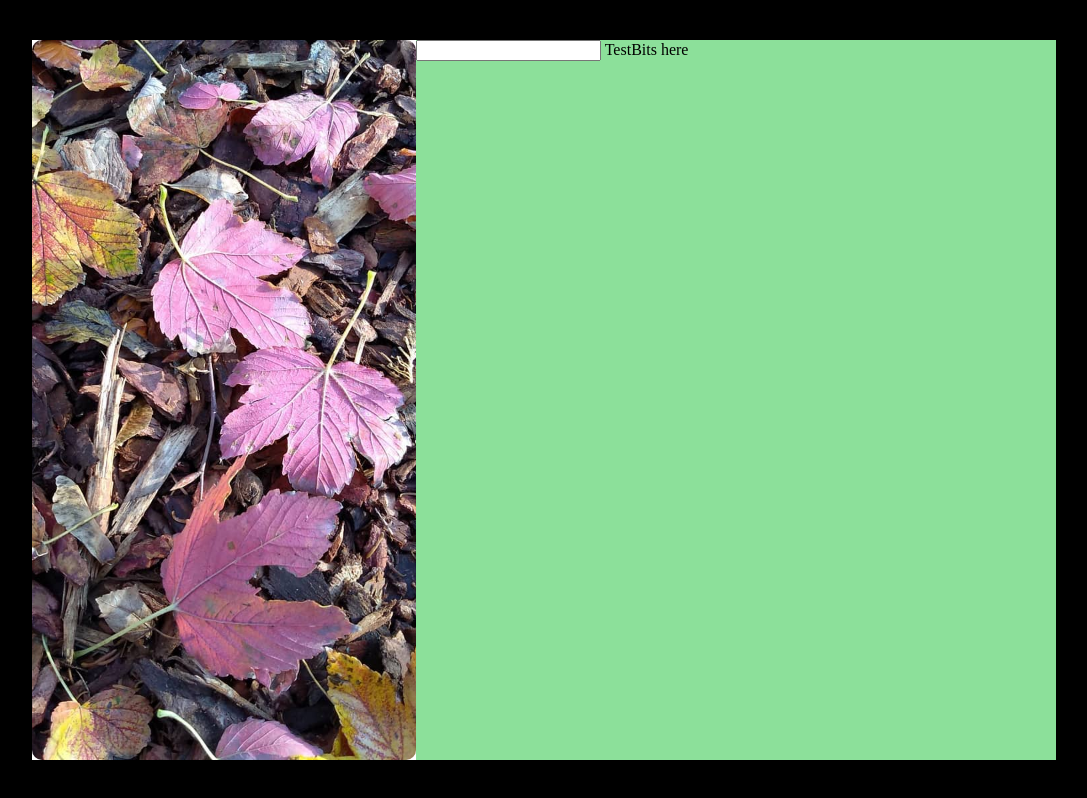
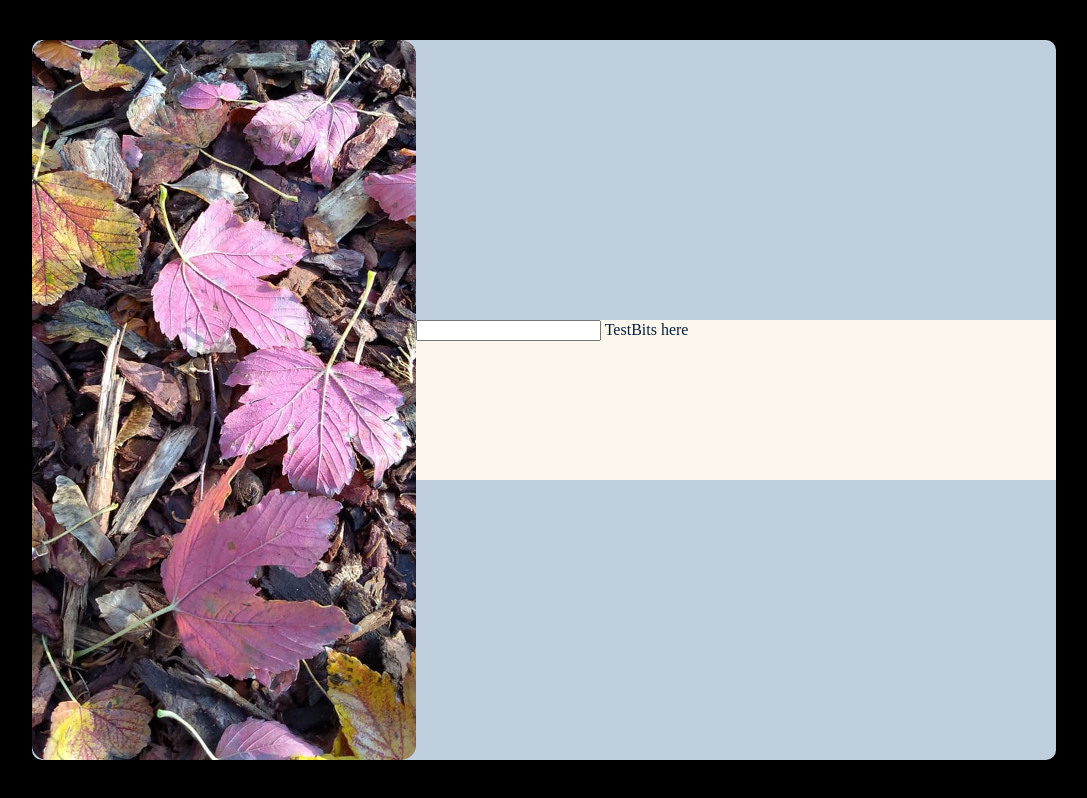
Before and after one commit to pigeonjim/TOP_SignUpForm, a plain HTML site: page Index.html in a window 1280 px wide. Shown: the whole page, without its empty margins (96-1183 px from the left). Drawn offline with Linux system fonts and the light colour scheme.

Commit message:
inital html and CSS for layout

```diff
--- a/style.css
+++ b/style.css
@@ -12,22 +12,29 @@ body{
     display: flex;
     flex-direction: row;
     flex: 1 3;
-    background-color: white;
+    background-color: #C0CFDE;
     margin: auto;
-    justify-content:stretch;
+    justify-content:space-between;
+    border-radius: 10px;
 }
 .imgDiv{
-    min-width: 30vw;
+    min-width: 25vw;
     /* overflow: hidden ; */
 }
 .formDiv{
     min-width: 50vw;
-    background-color: rgb(140, 224, 154);
+    height: 20vh;
+    background-color: #FCF6ED;
+    align-self: center;
+
+
 }
 img{
-    border-radius: 10px;
-    object-fit:cover ;
+    border-radius: 15px;
+    object-fit:cover;
     height: 90vh;
     width: 30vw;
-
 }
+label{
+    color: #04203c ;
+}
```
Also changed, not shown: Images/BrigODoon.jpg (deleted).
